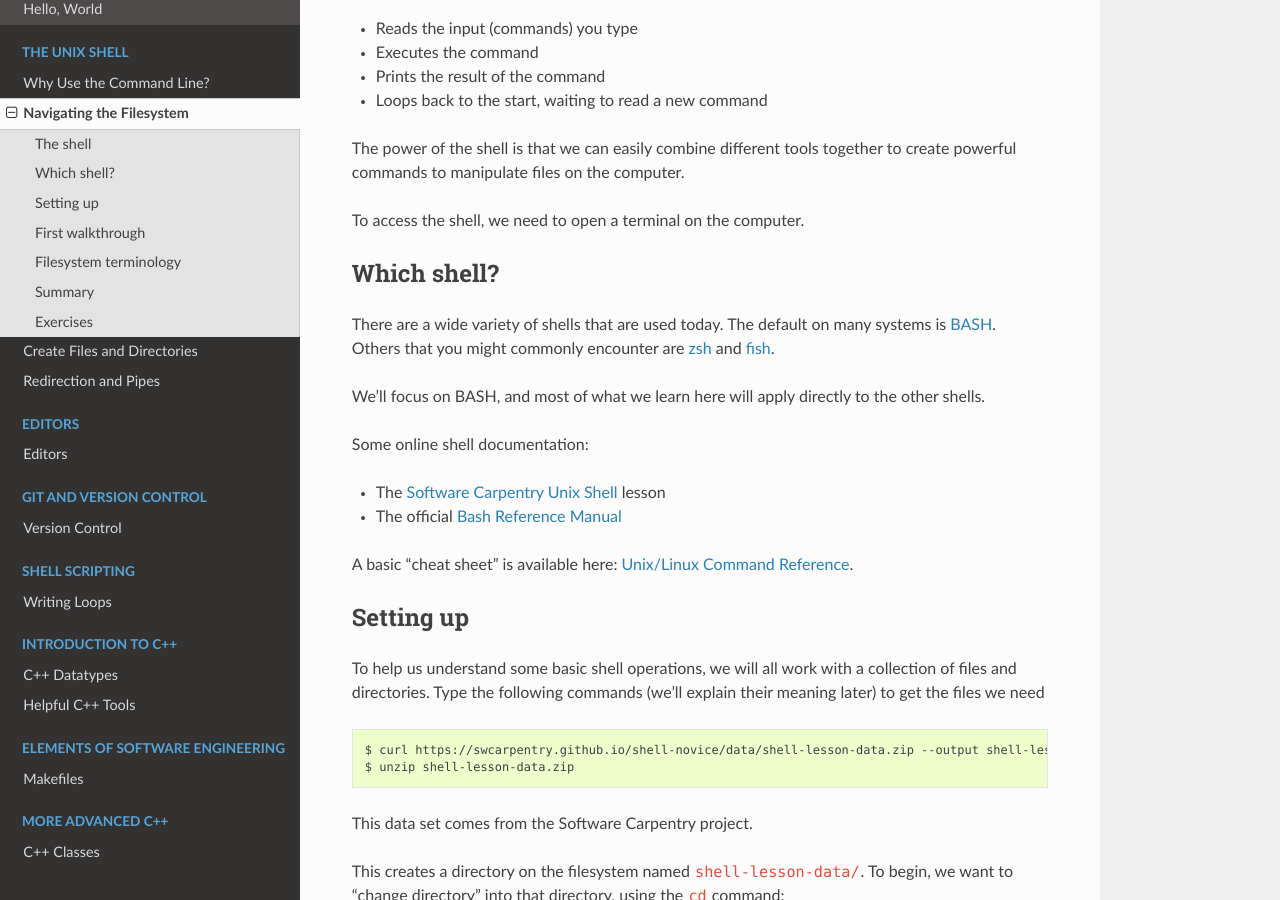
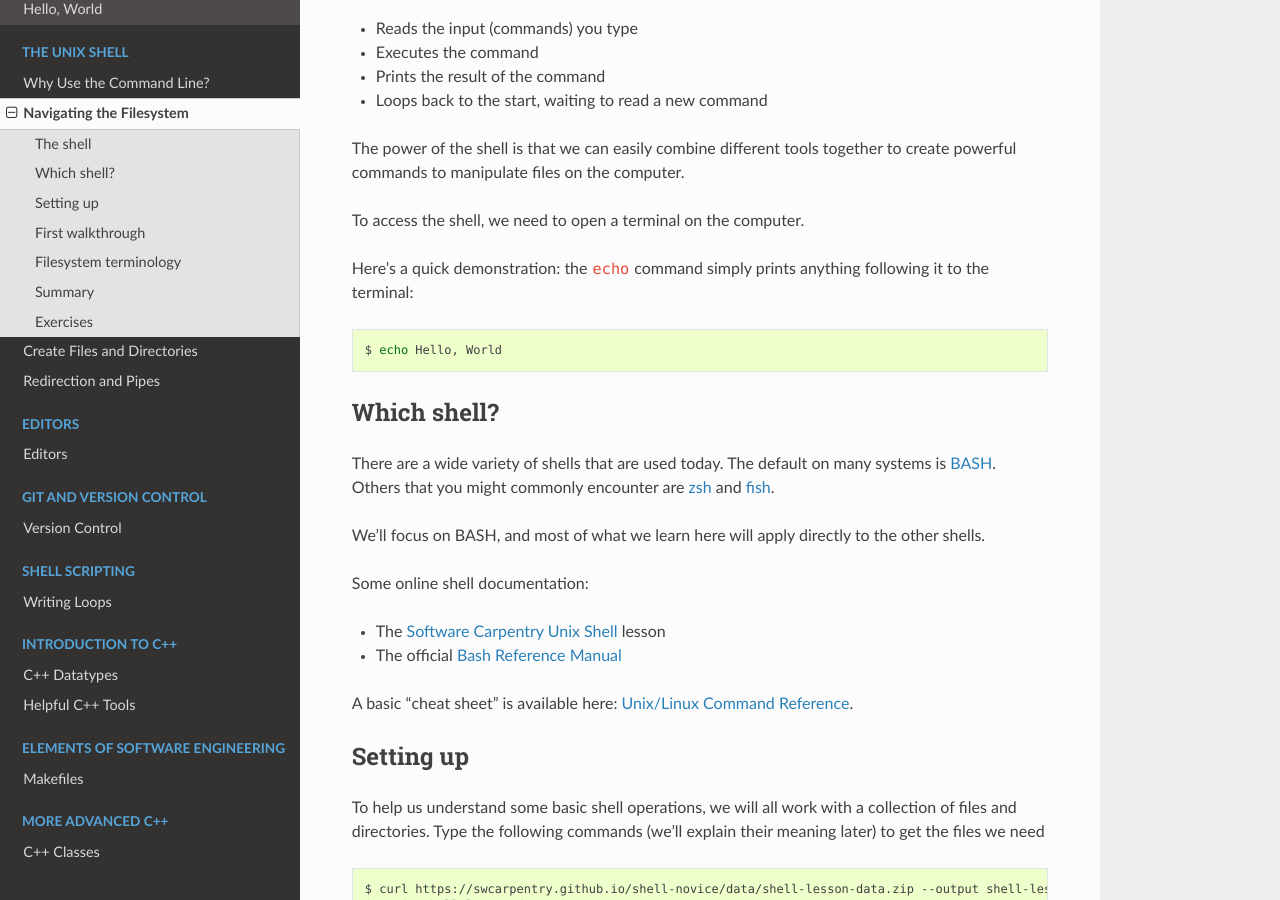
Before and after one commit to zingale/phy504, a Sphinx documentation site: the page built from docs/source/shell.rst, in a window 1280 px wide and 900 px high, scrolled down 372 px. Built offline with Sphinx 7.4.7 and the Read the Docs theme 2.0.0, drawn with Linux system fonts in a browser that asks for light colours.

Commit message:
add example

```diff
--- a/docs/source/shell.rst
+++ b/docs/source/shell.rst
@@ -23,6 +23,14 @@ together to create powerful commands to manipulate files on the
 computer.
 
 To access the shell, we need to open a terminal on the computer.
+
+Here's a quick demonstration: the ``echo`` command simply prints anything following
+it to the terminal:
+
+.. prompt:: bash
+
+   echo Hello, World
+
 
 
 Which shell?
```
